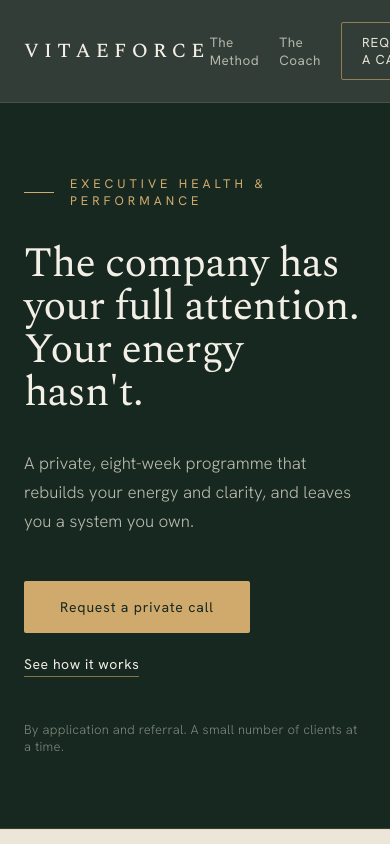
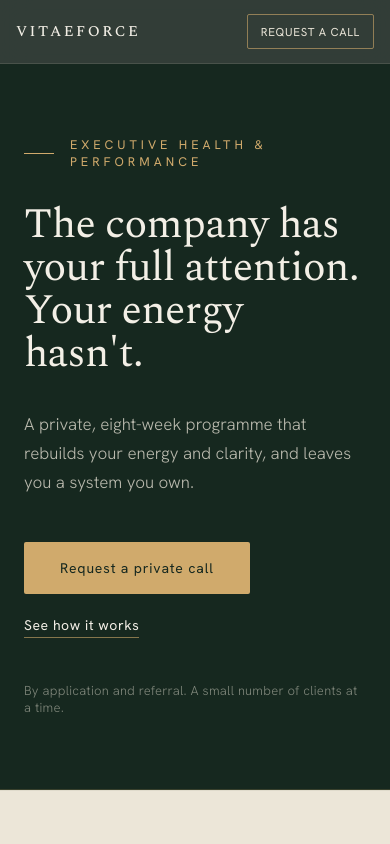
Before and after one commit to theokitsosplaza/vitaeforce-executive, a plain HTML site: page index.html in a window 390 px wide. Shown: the top 844 px of the page. Drawn offline with Linux system fonts and the light colour scheme.

Commit message:
Fix cramped mobile nav header
On screens <= 700px the logo, section links, and CTA button no longer
fit on one line and got cut off. Add a mobile nav layout:

- Hide the "The Method" / "The Coach" text links (.vf-navlink).
- Keep only the VITAEFORCE logo (left) and "Request a call" button
  (right); shrink the logo and button type and reduce header padding
  so both fit cleanly on one line.
- white-space: nowrap + flex-shrink: 0 so nothing wraps or clips.

Links remain in the DOM and reappear on wider screens.

Co-Authored-By: Claude Opus 4.8 (1M context) <noreply@anthropic.com>

```diff
--- a/index.html
+++ b/index.html
@@ -441,6 +441,17 @@
   @media (max-width: 820px) {
     [style*="grid-template-columns"] { grid-template-columns: 1fr !important; }
   }
+  /* Mobile nav: logo + Request-a-call button on one line, no wrap/cutoff */
+  @media (max-width: 700px) {
+    header { padding: 14px 16px !important; gap: 12px; }
+    .vf-navlink { display: none !important; }
+    .vf-logo { font-size: 15px !important; letter-spacing: 0.16em !important; white-space: nowrap; }
+    header nav { gap: 0 !important; flex-shrink: 0; }
+    .vf-btn-outline {
+      font-size: 11.5px !important; letter-spacing: 0.06em !important;
+      padding: 9px 13px !important; white-space: nowrap; flex-shrink: 0;
+    }
+  }
 </style>
 </head>
 <body>
@@ -448,7 +459,7 @@
 
   <!-- NAV -->
   <header style="position: sticky; top: 0; z-index: 50; display: flex; align-items: center; justify-content: space-between; padding: 22px clamp(24px, 6vw, 88px); background: rgba(18,32,26,0.86); backdrop-filter: blur(14px); border-bottom: 1px solid rgba(232,227,214,0.12);">
-    <a href="#top" style="font-family: 'Spectral', serif; font-size: 20px; font-weight: 500; letter-spacing: 0.26em; color: #f3efe6;">VITAEFORCE</a>
+    <a href="#top" class="vf-logo" style="font-family: 'Spectral', serif; font-size: 20px; font-weight: 500; letter-spacing: 0.26em; color: #f3efe6;">VITAEFORCE</a>
     <nav style="display: flex; align-items: center; gap: clamp(20px, 3vw, 40px);">
       <a href="#problem" style="font-size: 13.5px; letter-spacing: 0.04em; color: rgba(232,227,214,0.72); display: none;" class="vf-navlink">The Problem</a>
       <a href="#method" style="font-size: 13.5px; letter-spacing: 0.04em; color: rgba(232,227,214,0.72);" class="vf-navlink">The Method</a>
```
